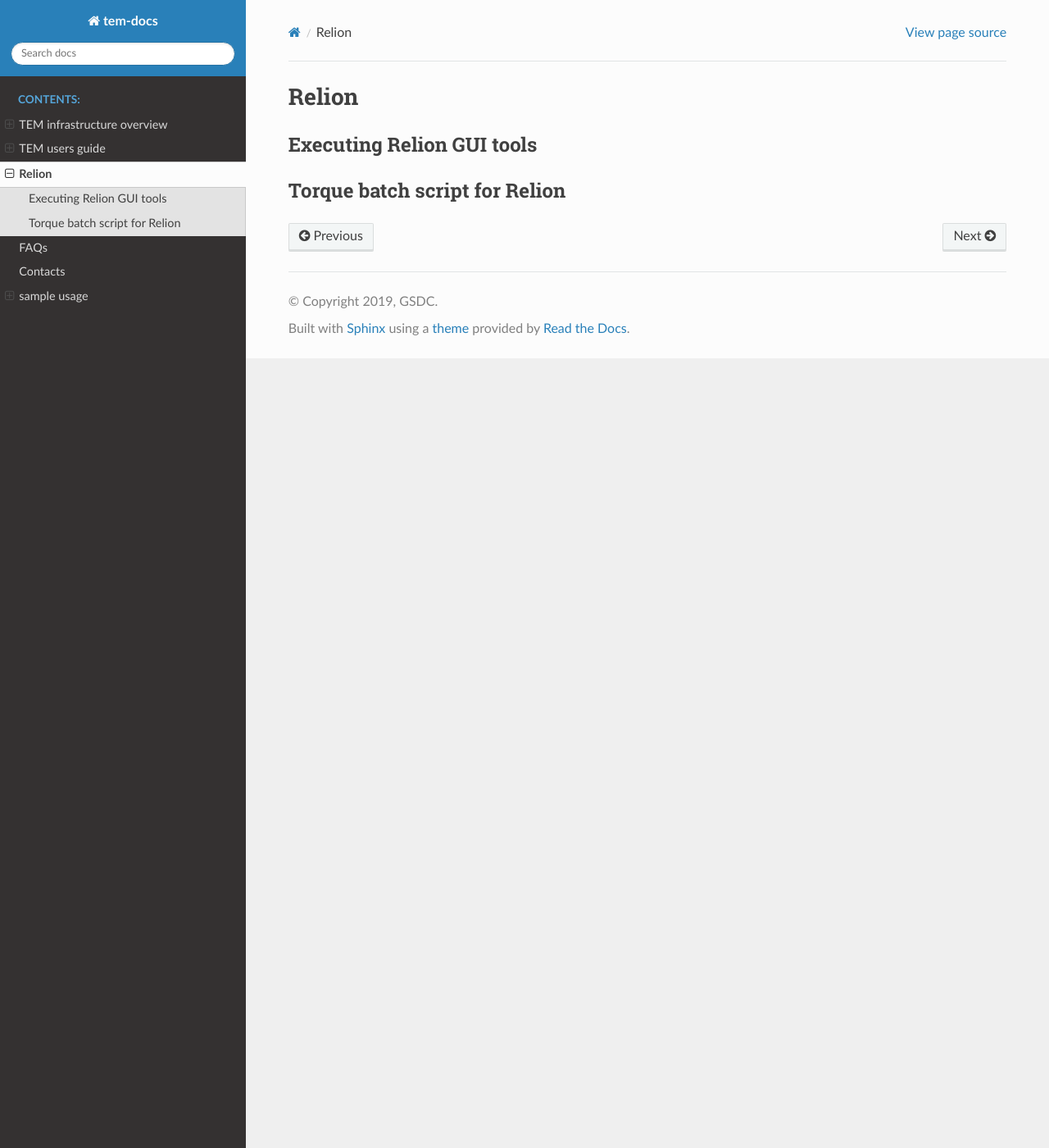
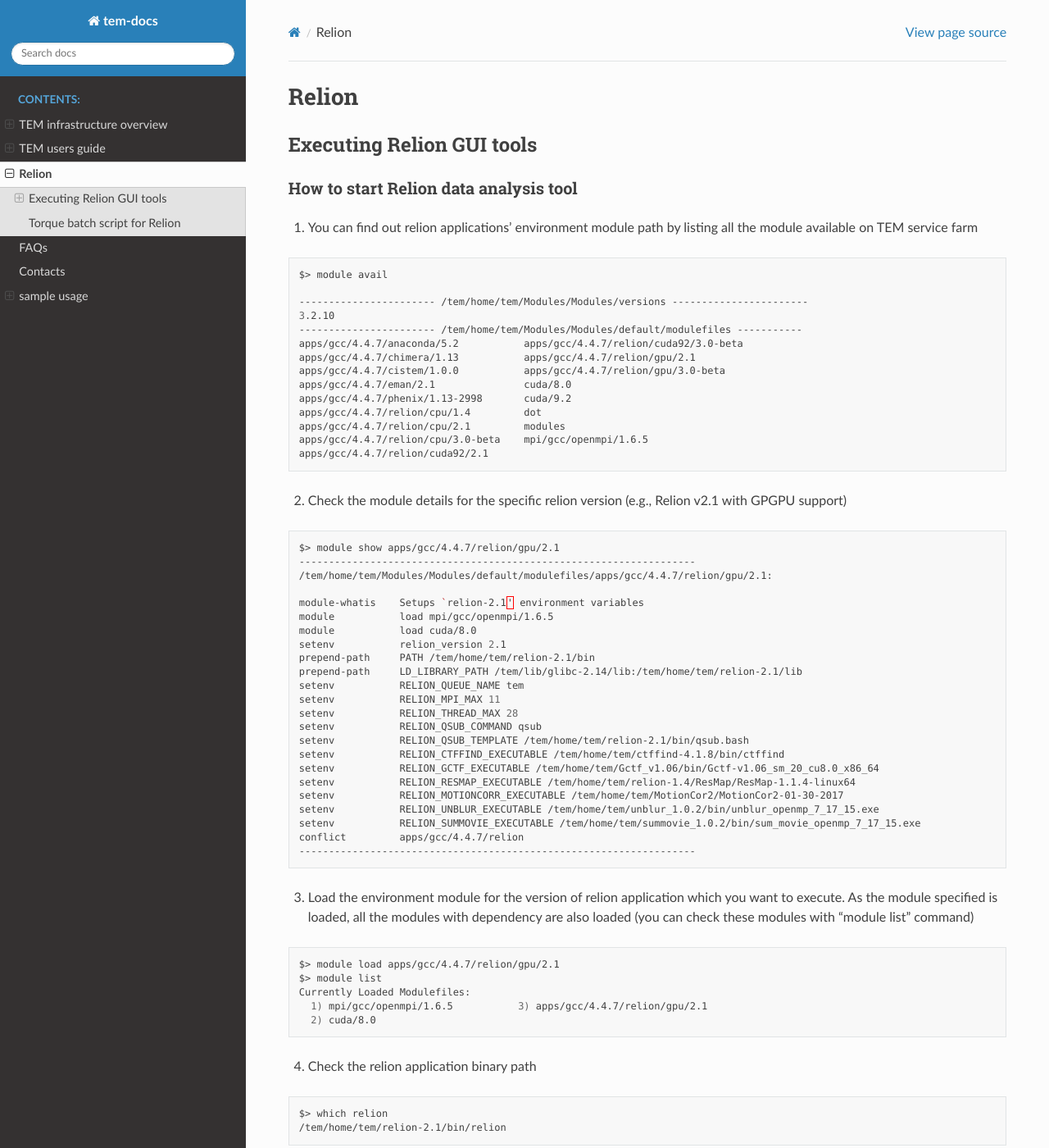
Before and after one commit to junglok/tem-docs, a Sphinx documentation site: the page built from docs/relion.rst, in a window 1280 px wide and 1400 px high. Shown: the whole window at 82% size. Built offline with Sphinx 7.4.7 and the Read the Docs theme 2.0.0, drawn with Linux system fonts in a browser that asks for light colours; some of the changed text lies outside the part shown.

Commit message:
first commit

```diff
--- a/docs/guide.rst
+++ b/docs/guide.rst
@@ -221,7 +221,7 @@
   To request 20 hours of wall clock time:
   #PBS -l walltime=20:00:00
 
-If a computational job will have not finished until the specified wall clock time, Torque (or maui scheduler) will release the resources that are allocated to the job and stop the runnning.
+If a computational job will have not finished yet until the specified wall clock time, Torque (or maui scheduler) will release the resources that are allocated to the job and stop the job's runnning.
 If you don't define walltime, the default value is "infinite".
 
 * Memory
@@ -251,7 +251,7 @@
 **Queue name**
 ~~~~~~~~~~~~~~
 
-In general, a "queue" can be thought of a mapped set of computing resources. You can speficy a queue name (using "-q" option) which the job is enqueued to.
+In general, a "queue" can be thought of a mapped set of computing resources. You can specify a queue name (using "-q" option) which the job is enqueued to.
 
 .. code-block:: bash
 
--- a/docs/relion.rst
+++ b/docs/relion.rst
@@ -5,6 +5,85 @@
 Executing Relion GUI tools
 ==========================
 
+How to start Relion data analysis tool
+--------------------------------------
+
+1. You can find out relion applications' environment module path by listing all the module available on TEM service farm
+
+.. code-block:: bash
+
+  $> module avail
+
+  ----------------------- /tem/home/tem/Modules/Modules/versions -----------------------
+  3.2.10
+  ----------------------- /tem/home/tem/Modules/Modules/default/modulefiles -----------
+  apps/gcc/4.4.7/anaconda/5.2           apps/gcc/4.4.7/relion/cuda92/3.0-beta
+  apps/gcc/4.4.7/chimera/1.13           apps/gcc/4.4.7/relion/gpu/2.1
+  apps/gcc/4.4.7/cistem/1.0.0           apps/gcc/4.4.7/relion/gpu/3.0-beta
+  apps/gcc/4.4.7/eman/2.1               cuda/8.0
+  apps/gcc/4.4.7/phenix/1.13-2998       cuda/9.2
+  apps/gcc/4.4.7/relion/cpu/1.4         dot
+  apps/gcc/4.4.7/relion/cpu/2.1         modules
+  apps/gcc/4.4.7/relion/cpu/3.0-beta    mpi/gcc/openmpi/1.6.5
+  apps/gcc/4.4.7/relion/cuda92/2.1
+
+2. Check the module details for the specific relion version (e.g., Relion v2.1 with GPGPU support)
+
+.. code-block:: bash
+
+  $> module show apps/gcc/4.4.7/relion/gpu/2.1
+  -------------------------------------------------------------------
+  /tem/home/tem/Modules/Modules/default/modulefiles/apps/gcc/4.4.7/relion/gpu/2.1:
+
+  module-whatis    Setups `relion-2.1' environment variables
+  module           load mpi/gcc/openmpi/1.6.5
+  module           load cuda/8.0
+  setenv           relion_version 2.1
+  prepend-path     PATH /tem/home/tem/relion-2.1/bin
+  prepend-path     LD_LIBRARY_PATH /tem/lib/glibc-2.14/lib:/tem/home/tem/relion-2.1/lib
+  setenv           RELION_QUEUE_NAME tem
+  setenv           RELION_MPI_MAX 11
+  setenv           RELION_THREAD_MAX 28
+  setenv           RELION_QSUB_COMMAND qsub
+  setenv           RELION_QSUB_TEMPLATE /tem/home/tem/relion-2.1/bin/qsub.bash
+  setenv           RELION_CTFFIND_EXECUTABLE /tem/home/tem/ctffind-4.1.8/bin/ctffind
+  setenv           RELION_GCTF_EXECUTABLE /tem/home/tem/Gctf_v1.06/bin/Gctf-v1.06_sm_20_cu8.0_x86_64
+  setenv           RELION_RESMAP_EXECUTABLE /tem/home/tem/relion-1.4/ResMap/ResMap-1.1.4-linux64
+  setenv           RELION_MOTIONCORR_EXECUTABLE /tem/home/tem/MotionCor2/MotionCor2-01-30-2017
+  setenv           RELION_UNBLUR_EXECUTABLE /tem/home/tem/unblur_1.0.2/bin/unblur_openmp_7_17_15.exe
+  setenv           RELION_SUMMOVIE_EXECUTABLE /tem/home/tem/summovie_1.0.2/bin/sum_movie_openmp_7_17_15.exe
+  conflict         apps/gcc/4.4.7/relion
+  -------------------------------------------------------------------
+
+3. Load the environment module for the version of relion application which you want to execute. As the module specified is loaded, all the modules with dependency are also loaded (you can check these modules with "module list" command)
+
+.. code-block:: bash
+
+  $> module load apps/gcc/4.4.7/relion/gpu/2.1
+  $> module list
+  Currently Loaded Modulefiles:
+    1) mpi/gcc/openmpi/1.6.5           3) apps/gcc/4.4.7/relion/gpu/2.1
+    2) cuda/8.0
+
+4. Check the relion application binary path
+
+.. code-block:: bash
+
+  $> which relion
+  /tem/home/tem/relion-2.1/bin/relion
+
+
+5. Execute the relion application (we assume that X11 forwarding is enabled)
+
+.. code-block:: bash
+
+  $> relion
+
+
+.. image:: images/relion-screenshot.png
+    :scale: 70 %
+    :align: center
+
 
 
 
```
Also changed, not shown: docs/images/relion-screenshot.png (added), 1 other file.
